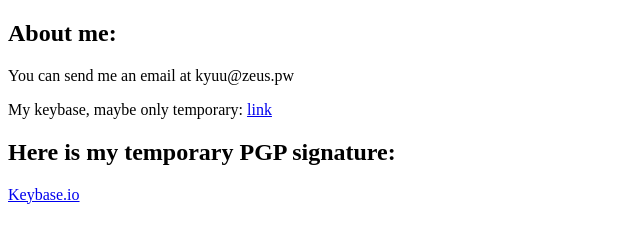
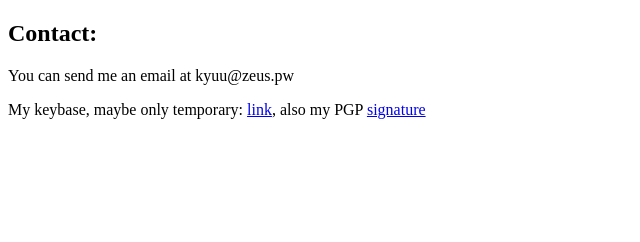
Before and after one commit to ZeusPW/zeuspw.github.io, a plain HTML site: page index.html in a window 1280 px wide. Shown: the whole page, without its empty margins (0-640 px from the left). Drawn offline with Linux system fonts and the light colour scheme.

Commit message:
Update index.html

```diff
--- a/index.html
+++ b/index.html
@@ -11,12 +11,9 @@
 
 <body>
 
-  <h2>About me:</h2>
+  <h2>Contact:</h2>
   <p>You can send me an email at kyuu@zeus.pw</p>
-  <p>My keybase, maybe only temporary: <a href="https://keybase.io/ohayou">link</a></p>
-
-  <h2>Here is my temporary PGP signature:</h2>
-  <a href="https://keybase.io/ohayou/pgp_keys.asc">Keybase.io</a>
+  <p>My keybase, maybe only temporary: <a href="https://keybase.io/ohayou">link</a>, also my PGP <a href="https://keybase.io/ohayou/pgp_keys.asc">signature</a></p>
 </body>
 
 </html>
```
